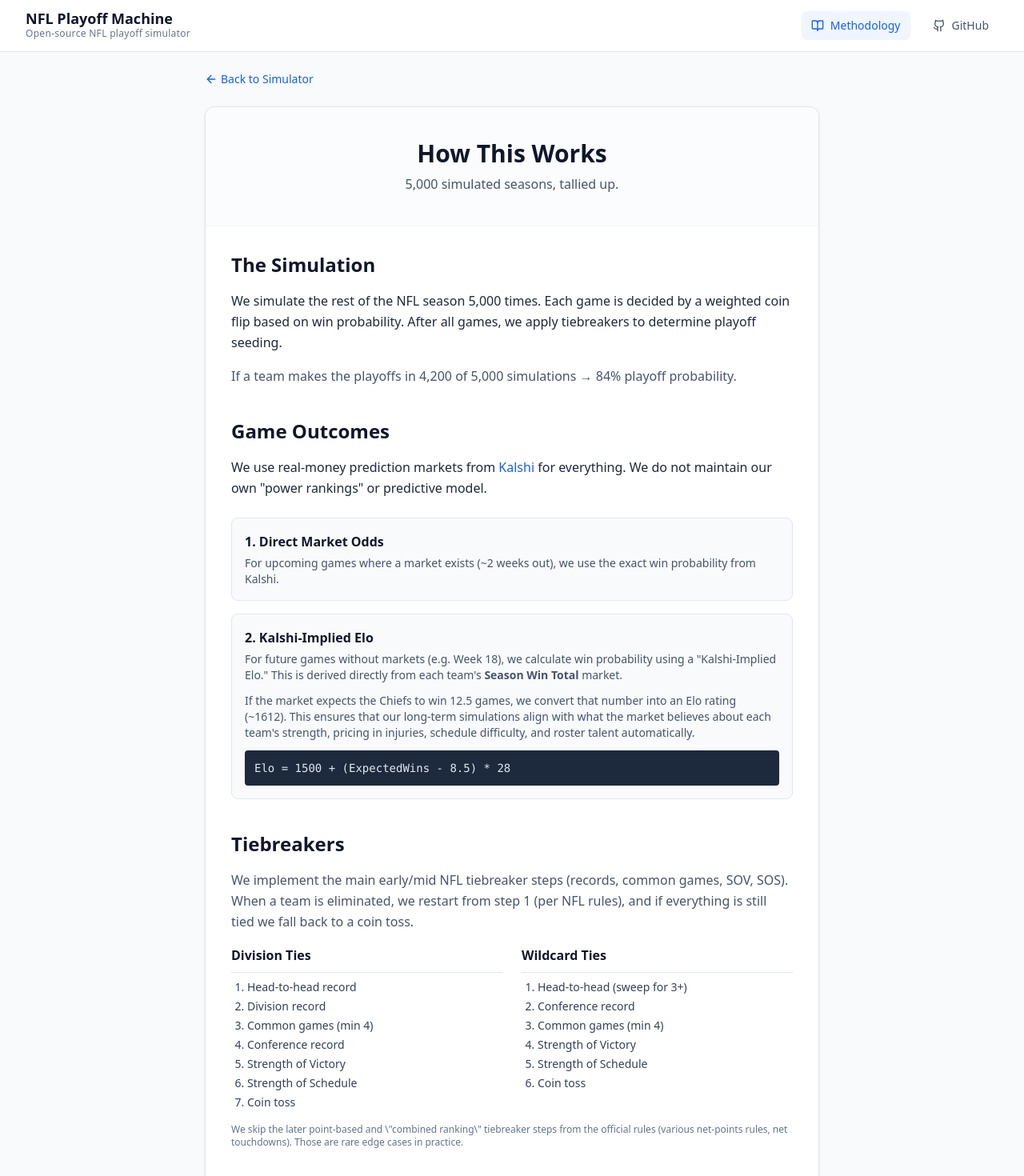
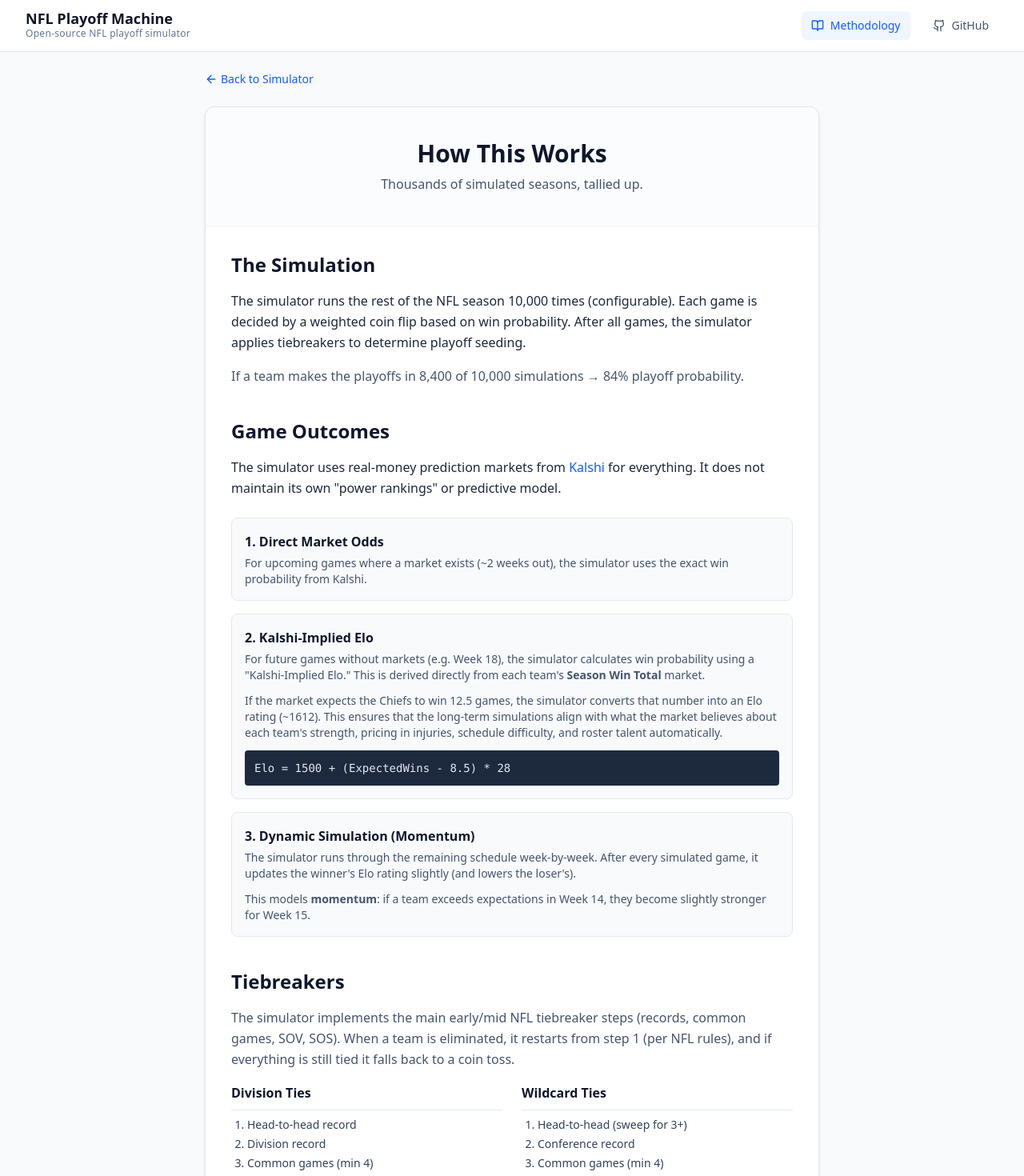
Before and after one commit to AayushGupta16/nfl-playoff-simulator, a React (Vite) app: page /methodology in a window 1280 px wide. Shown: the top 1470 px of the page at 80% size. Built offline with nearby package versions, Linux system fonts and the light colour scheme.

Commit message:
5k --> 10k | feat: use Rao-Blackwellized estimator for smoother displayed odds

```diff
--- a/src/App.tsx
+++ b/src/App.tsx
@@ -16,7 +16,10 @@ import { BrowserRouter, Routes, Route } from 'react-router-dom';
 function Simulator() {
   const [teams, setTeams] = useState<Team[]>([]);
   const [games, setGames] = useState<Game[]>([]);
+  // UI odds (Kalshi + Elo fallback) for displaying schedule probabilities
   const [odds, setOdds] = useState<Map<string, number>>(new Map());
+  // Pure Kalshi game-level odds used inside the simulation
+  const [marketOdds, setMarketOdds] = useState<Map<string, number>>(new Map());
   const [kalshiElos, setKalshiElos] = useState<Map<string, number>>(new Map());
   const [simulatedOdds, setSimulatedOdds] = useState<Map<string, number>>(new Map());
   const [results, setResults] = useState<SimulationResult[]>([]);
@@ -25,7 +28,7 @@ function Simulator() {
   const [error, setError] = useState<string | null>(null);
 
   // Config State
-  const [simCount, setSimCount] = useState(5000); // Default 5,000
+  const [simCount, setSimCount] = useState(10000); // Default 10,000
   const [userPicks, setUserPicks] = useState<Map<string, string>>(new Map());
 
   // Timing State
@@ -106,8 +109,20 @@ function Simulator() {
 
         setKalshiElos(eloMap);
 
+        // Remember pure Kalshi odds for simulation
+        setMarketOdds(kalshiOdds);
+
         // Apply Elo-based odds as fallback for games without Kalshi odds (Week 16-18)
-        const combinedOdds = applyEloOdds(fetchedGames, fetchedTeams, kalshiOdds);
+        const eloFallbackOdds = applyEloOdds(fetchedGames, fetchedTeams, kalshiOdds);
+
+        // For UI, combine Kalshi odds with Elo fallback so every remaining game has a displayed probability
+        const combinedOdds = new Map<string, number>(kalshiOdds);
+        eloFallbackOdds.forEach((value, gameId) => {
+            if (!combinedOdds.has(gameId)) {
+                combinedOdds.set(gameId, value);
+            }
+        });
+
         console.log(`Combined odds (Kalshi + Elo fallback) for ${combinedOdds.size} games`);
 
         setOdds(combinedOdds);
@@ -135,11 +150,13 @@ function Simulator() {
         teams,
         games,
         count,
-        odds: Array.from(odds.entries()),
+        // IMPORTANT: simulation only receives true market odds.
+        // Elo-based games will use dynamic simElo for path-dependent probabilities.
+        odds: Array.from(marketOdds.entries()),
         userPicks: Array.from(userPicks.entries()),
         kalshiElos: Array.from(kalshiElos.entries())
     });
-  }, [teams, games, odds, userPicks, kalshiElos]);
+  }, [teams, games, marketOdds, userPicks, kalshiElos]);
 
   // Auto-run whenever user picks change
   useEffect(() => {
--- a/src/components/LoadingThrobber.tsx
+++ b/src/components/LoadingThrobber.tsx
@@ -51,7 +51,7 @@ export const LoadingThrobber: React.FC = () => {
                     Simulating Season...
                 </p>
                 <p className="text-xs text-slate-400 font-medium uppercase tracking-wider">
-                    Crunching 5,000+ Possibilities
+                    Crunching 10,000+ Possibilities
                 </p>
             </div>
         </div>
--- a/src/components/Methodology.tsx
+++ b/src/components/Methodology.tsx
@@ -13,48 +13,58 @@ export const Methodology: React.FC = () => {
       </div>
 
       <div className="bg-white rounded-xl shadow-sm border border-slate-200 overflow-hidden">
-        <div className="px-8 py-10 border-b border-slate-100 bg-slate-50/50 text-center">
-          <h1 className="text-3xl font-bold text-slate-900 mb-2">How This Works</h1>
-          <p className="text-slate-600">5,000 simulated seasons, tallied up.</p>
-        </div>
+          <div className="px-8 py-10 border-b border-slate-100 bg-slate-50/50 text-center">
+            <h1 className="text-3xl font-bold text-slate-900 mb-2">How This Works</h1>
+            <p className="text-slate-600">Thousands of simulated seasons, tallied up.</p>
+          </div>
 
         <div className="p-8 space-y-10 text-slate-800 leading-relaxed">
 
           <section>
             <h2 className="text-2xl font-bold text-slate-900 mb-4">The Simulation</h2>
             <p className="mb-4">
-              We simulate the rest of the NFL season 5,000 times. Each game is decided by a weighted coin flip based on win probability. After all games, we apply tiebreakers to determine playoff seeding.
+              The simulator runs the rest of the NFL season 10,000 times (configurable). Each game is decided by a weighted coin flip based on win probability. After all games, the simulator applies tiebreakers to determine playoff seeding.
             </p>
             <p className="text-slate-600">
-              If a team makes the playoffs in 4,200 of 5,000 simulations → 84% playoff probability.
+              If a team makes the playoffs in 8,400 of 10,000 simulations → 84% playoff probability.
             </p>
           </section>
 
           <section>
             <h2 className="text-2xl font-bold text-slate-900 mb-4">Game Outcomes</h2>
             <p className="mb-6">
-              We use real-money prediction markets from <a href="https://kalshi.com" target="_blank" rel="noreferrer" className="text-blue-600 hover:underline">Kalshi</a> for everything. We do not maintain our own "power rankings" or predictive model.
+              The simulator uses real-money prediction markets from <a href="https://kalshi.com" target="_blank" rel="noreferrer" className="text-blue-600 hover:underline">Kalshi</a> for everything. It does not maintain its own "power rankings" or predictive model.
             </p>
 
             <div className="space-y-4">
               <div className="bg-slate-50 p-4 rounded-lg border border-slate-200">
                 <h3 className="font-bold text-slate-900 mb-1">1. Direct Market Odds</h3>
                 <p className="text-sm text-slate-600">
-                  For upcoming games where a market exists (~2 weeks out), we use the exact win probability from Kalshi.
+                  For upcoming games where a market exists (~2 weeks out), the simulator uses the exact win probability from Kalshi.
                 </p>
               </div>
 
               <div className="bg-slate-50 p-4 rounded-lg border border-slate-200">
                 <h3 className="font-bold text-slate-900 mb-1">2. Kalshi-Implied Elo</h3>
                 <p className="text-sm text-slate-600 mb-3">
-                  For future games without markets (e.g. Week 18), we calculate win probability using a "Kalshi-Implied Elo." This is derived directly from each team's <strong>Season Win Total</strong> market.
+                  For future games without markets (e.g. Week 18), the simulator calculates win probability using a "Kalshi-Implied Elo." This is derived directly from each team's <strong>Season Win Total</strong> market.
                 </p>
                 <p className="text-sm text-slate-600 mb-3">
-                  If the market expects the Chiefs to win 12.5 games, we convert that number into an Elo rating (~1612). This ensures that our long-term simulations align with what the market believes about each team's strength, pricing in injuries, schedule difficulty, and roster talent automatically.
+                  If the market expects the Chiefs to win 12.5 games, the simulator converts that number into an Elo rating (~1612). This ensures that the long-term simulations align with what the market believes about each team's strength, pricing in injuries, schedule difficulty, and roster talent automatically.
                 </p>
                 <code className="block bg-slate-800 text-slate-200 p-3 rounded text-sm font-mono">
                   Elo = 1500 + (ExpectedWins - 8.5) * 28
                 </code>
+              </div>
+
+              <div className="bg-slate-50 p-4 rounded-lg border border-slate-200">
+                <h3 className="font-bold text-slate-900 mb-1">3. Dynamic Simulation (Momentum)</h3>
+                <p className="text-sm text-slate-600 mb-3">
+                  The simulator runs through the remaining schedule week-by-week. After every simulated game, it updates the winner's Elo rating slightly (and lowers the loser's).
+                </p>
+                <p className="text-sm text-slate-600">
+                  This models <strong>momentum</strong>: if a team exceeds expectations in Week 14, they become slightly stronger for Week 15.
+                </p>
               </div>
             </div>
           </section>
@@ -62,7 +72,7 @@ export const Methodology: React.FC = () => {
           <section>
             <h2 className="text-2xl font-bold text-slate-900 mb-4">Tiebreakers</h2>
             <p className="mb-4 text-slate-600">
-              We implement the main early/mid NFL tiebreaker steps (records, common games, SOV, SOS). When a team is eliminated, we restart from step 1 (per NFL rules), and if everything is still tied we fall back to a coin toss.
+              The simulator implements the main early/mid NFL tiebreaker steps (records, common games, SOV, SOS). When a team is eliminated, it restarts from step 1 (per NFL rules), and if everything is still tied it falls back to a coin toss.
             </p>
             <div className="grid md:grid-cols-2 gap-6">
               <div>
@@ -90,7 +100,7 @@ export const Methodology: React.FC = () => {
               </div>
             </div>
             <p className="text-xs text-slate-500 mt-4">
-              We skip the later point-based and \"combined ranking\" tiebreaker steps from the official rules (various net-points rules, net touchdowns). Those are rare edge cases in practice.
+              I skip the later point-based and \"combined ranking\" tiebreaker steps from the official rules (various net-points rules, net touchdowns). Those are rare edge cases in practice.
             </p>
           </section>
 
@@ -122,7 +132,7 @@ export const Methodology: React.FC = () => {
               <li>Elo parameters (home field, K-factor) are borrowed, not calibrated</li>
               <li>No real-time injury/news integration</li>
               <li>Some rare tiebreaker steps are approximated</li>
-              <li>5,000 iterations gives ~±1-2% precision</li>
+              <li>Simulation count affects precision (more iterations = more precise)</li>
             </ul>
             <p className="text-sm text-slate-500 mt-4">
               Open source, MIT licensed. Use for fun, not for betting.
--- a/src/components/SimulationConfig.tsx
+++ b/src/components/SimulationConfig.tsx
@@ -50,7 +50,7 @@ export const SimulationConfig: React.FC<Props> = ({ count, setCount, onRun, isLo
                     value={count?.toLocaleString() ?? ''}
                     onChange={handleInputChange}
                     className="peer p-2.5 pl-3 pr-12 w-full sm:w-32 border border-slate-300 rounded-lg text-sm font-medium focus:ring-2 focus:ring-blue-500 focus:border-blue-500 outline-none transition-all text-right font-mono"
-                    placeholder="5,000"
+                    placeholder="10,000"
                 />
                 <span className="absolute right-3 top-2.5 text-xs text-slate-400 font-medium pointer-events-none">
                     SIMS
--- a/src/services/eloService.ts
+++ b/src/services/eloService.ts
@@ -348,17 +348,22 @@ export const initializeTeamElos = async (
 // --- ELO FALLBACK FOR UI ---
 
 /**
- * Fills in Elo-based odds for games without Kalshi market data.
- * Used for far-future games (week 16-18) that don't have active markets.
+ * Fills in **Elo-based fallback odds only** for games without Kalshi market data.
+ *
+ * - Returns a map of *only* Elo-derived odds (no Kalshi entries).
+ * - The caller is responsible for merging these with real Kalshi odds for UI display.
+ * - In the simulation, we pass only true market odds so that Elo-based games
+ *   can use dynamic `simElo` for path-dependent win probabilities.
  */
 export const applyEloOdds = (
     games: Array<{ id: string; homeTeamId: string; awayTeamId: string; isFinished: boolean }>,
     teams: Array<{ id: string; name: string; wins: number; losses: number; ties: number }>,
     kalshiOdds: Map<string, number>
 ): Map<string, number> => {
-    const combinedOdds = new Map<string, number>(kalshiOdds);
+    // This map will contain **only** Elo fallback odds for games with no Kalshi market.
+    const fallbackOdds = new Map<string, number>();
 
-    // Simple Elo from current record
+    // Simple Elo from current record as a reasonable UI fallback
     const eloMap = new Map<string, number>();
     teams.forEach(t => {
         const total = t.wins + t.losses + t.ties;
@@ -367,18 +372,19 @@ export const applyEloOdds = (
     });
 
     games.forEach(game => {
-        if (game.isFinished || combinedOdds.has(game.id)) return;
+        // Skip finished games or games that already have a real Kalshi market
+        if (game.isFinished || kalshiOdds.has(game.id)) return;
         if (!game.homeTeamId || !game.awayTeamId || game.homeTeamId === '-1') return;
 
         const homeElo = eloMap.get(game.homeTeamId);
         const awayElo = eloMap.get(game.awayTeamId);
 
         if (homeElo !== undefined && awayElo !== undefined) {
-            combinedOdds.set(game.id, calculateWinProbability(homeElo, awayElo, true));
+            fallbackOdds.set(game.id, calculateWinProbability(homeElo, awayElo, true));
         }
     });
 
-    return combinedOdds;
+    return fallbackOdds;
 };
 
 /**
--- a/src/simulation/monteCarlo.ts
+++ b/src/simulation/monteCarlo.ts
@@ -10,16 +10,6 @@ import { sortTeams, type TeamStatsMap, type SeasonStats } from './tieBreakers';
 import { HOME_FIELD_ADVANTAGE } from '../services/eloService';
 
 const K_FACTOR = 20;
-
-/**
- * Dampens Elo updates for simulated games.
- *
- * Without dampening, a team that wins several simulated games in a row
- * would gain too much Elo, skewing later matchups. 0.7 keeps momentum
- * effects reasonable without letting them dominate.
- */
-const SIM_K_DAMPENER = 0.7;
-const SIM_K = K_FACTOR * SIM_K_DAMPENER;
 
 // Pre-computed constants for Elo probability calculation
 const LOG10_FACTOR = Math.log(10);
@@ -280,7 +270,7 @@ export const runSimulation = (
 
                     // Inline Elo update
                     const winnerExpected = fastWinProb(homeElo, awayElo, HOME_FIELD_ADVANTAGE);
-                    const eloChange = SIM_K * (1 - winnerExpected);
+                    const eloChange = K_FACTOR * (1 - winnerExpected);
                     simElo[homeIdx] = homeElo + eloChange;
                     simElo[awayIdx] = awayElo - eloChange;
                 } else {
@@ -299,7 +289,7 @@ export const runSimulation = (
 
                     // Inline Elo update (away team won)
                     const winnerExpected = fastWinProb(awayElo, homeElo, -HOME_FIELD_ADVANTAGE);
-                    const eloChange = SIM_K * (1 - winnerExpected);
+                    const eloChange = K_FACTOR * (1 - winnerExpected);
                     simElo[awayIdx] = awayElo + eloChange;
                     simElo[homeIdx] = homeElo - eloChange;
                 }
```
Also changed, not shown: 3 other files (tests, documents, lock files or other folders).
